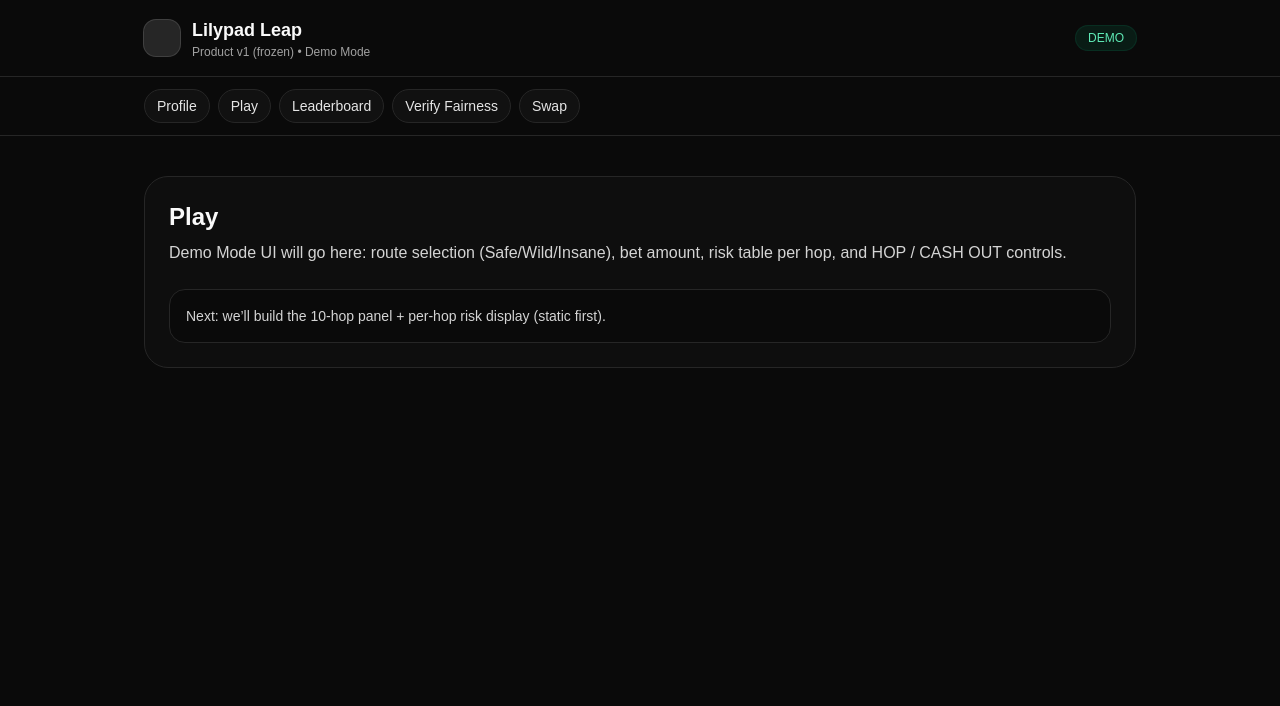
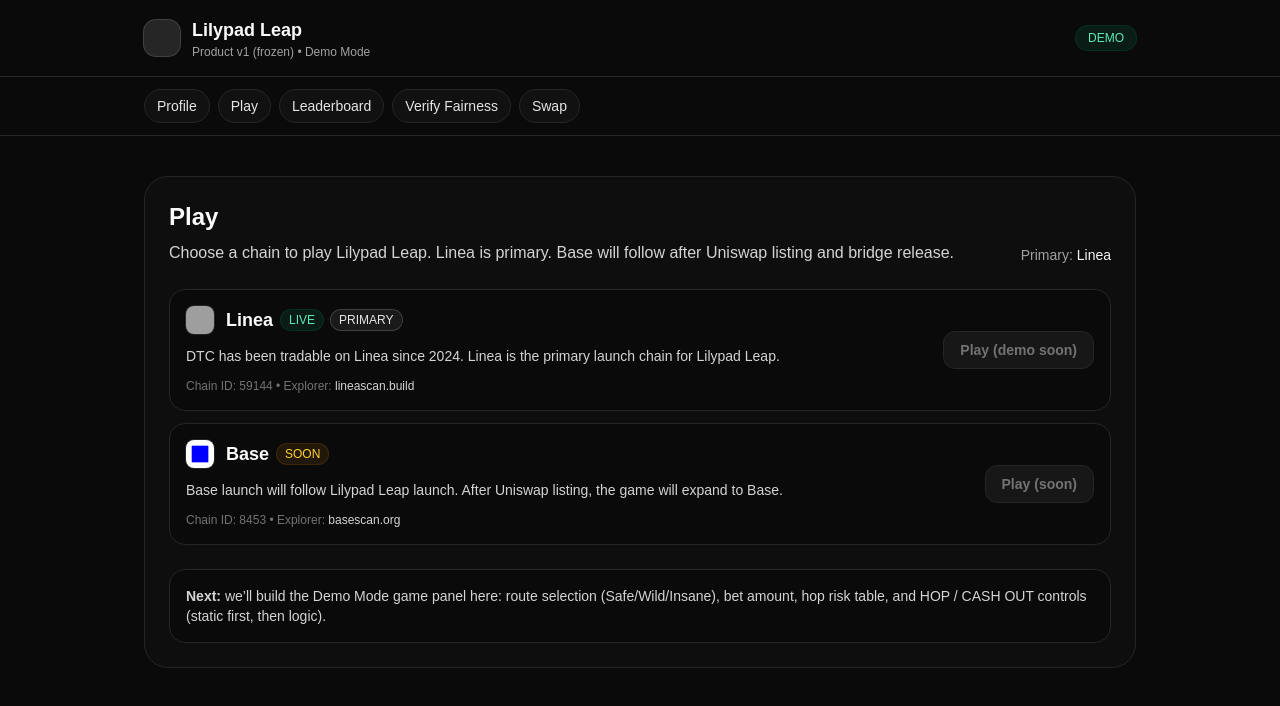
Before and after one commit to DonaldToad/lilypad-leap, a Next.js app: page /play in a window 1280 px wide. Shown: the top 706 px of the page. Built offline with nearby package versions, Linux system fonts and the light colour scheme; grey boxes are pictures that could not be loaded.

Commit message:
Add chain selection UI to Play page

```diff
--- a/app/play/page.tsx
+++ b/app/play/page.tsx
@@ -1,4 +1,19 @@
 import TopNav from "../components/TopNav";
+import { CHAIN_LIST, PRIMARY_CHAIN } from "../lib/chains";
+
+function ChainIcon({ chainKey, alt }: { chainKey: string; alt: string }) {
+  const src = `/chains/${chainKey}.png`;
+  return (
+    <img
+      src={src}
+      alt={alt}
+      width={28}
+      height={28}
+      className="h-7 w-7 rounded-lg ring-1 ring-neutral-800"
+      loading="lazy"
+    />
+  );
+}
 
 export default function PlayPage() {
   return (
@@ -7,15 +22,97 @@
 
       <section className="mx-auto w-full max-w-5xl px-4 py-10">
         <div className="rounded-3xl border border-neutral-800 bg-neutral-900/30 p-6">
-          <h1 className="text-2xl font-bold">Play</h1>
-          <p className="mt-2 text-neutral-300">
-            Demo Mode UI will go here: route selection (Safe/Wild/Insane), bet
-            amount, risk table per hop, and HOP / CASH OUT controls.
-          </p>
+          <div className="flex flex-col gap-2 md:flex-row md:items-end md:justify-between">
+            <div>
+              <h1 className="text-2xl font-bold">Play</h1>
+              <p className="mt-2 text-neutral-300">
+                Choose a chain to play Lilypad Leap. Linea is primary. Base will
+                follow after Uniswap listing and bridge release.
+              </p>
+            </div>
 
+            <div className="text-sm text-neutral-400">
+              Primary:{" "}
+              <span className="text-neutral-100">{PRIMARY_CHAIN.name}</span>
+            </div>
+          </div>
+
+          {/* Chain cards */}
+          <div className="mt-6 grid gap-3">
+            {CHAIN_LIST.map((c) => (
+              <div
+                key={c.key}
+                className="rounded-2xl border border-neutral-800 bg-neutral-950 p-4"
+              >
+                <div className="flex flex-col gap-3 md:flex-row md:items-center md:justify-between">
+                  <div>
+                    <div className="flex items-center gap-3">
+                      <ChainIcon chainKey={c.key} alt={`${c.name} icon`} />
+
+                      <div className="flex items-center gap-2">
+                        <div className="text-lg font-semibold">{c.name}</div>
+
+                        <span
+                          className={
+                            c.statusTag === "LIVE"
+                              ? "rounded-full bg-emerald-500/10 px-2 py-0.5 text-xs font-medium text-emerald-300 ring-1 ring-emerald-500/20"
+                              : "rounded-full bg-amber-500/10 px-2 py-0.5 text-xs font-medium text-amber-300 ring-1 ring-amber-500/20"
+                          }
+                        >
+                          {c.statusTag}
+                        </span>
+
+                        {c.isPrimary ? (
+                          <span className="rounded-full bg-neutral-800/60 px-2 py-0.5 text-xs text-neutral-200 ring-1 ring-neutral-700">
+                            PRIMARY
+                          </span>
+                        ) : null}
+                      </div>
+                    </div>
+
+                    <div className="mt-3 text-sm text-neutral-300">{c.note}</div>
+
+                    <div className="mt-3 text-xs text-neutral-500">
+                      Chain ID: {c.chainId}
+                      {c.explorerBaseUrl ? (
+                        <>
+                          {" "}
+                          • Explorer:{" "}
+                          <span className="text-neutral-300">
+                            {c.explorerBaseUrl.replace("https://", "")}
+                          </span>
+                        </>
+                      ) : null}
+                    </div>
+                  </div>
+
+                  <div className="flex gap-2">
+                    {c.enabled ? (
+                      <button
+                        disabled
+                        className="cursor-not-allowed rounded-xl border border-neutral-800 bg-neutral-900 px-4 py-2 text-sm font-semibold text-neutral-500"
+                      >
+                        Play (demo soon)
+                      </button>
+                    ) : (
+                      <button
+                        disabled
+                        className="cursor-not-allowed rounded-xl border border-neutral-800 bg-neutral-900 px-4 py-2 text-sm font-semibold text-neutral-500"
+                      >
+                        Play (soon)
+                      </button>
+                    )}
+                  </div>
+                </div>
+              </div>
+            ))}
+          </div>
+
+          {/* Next build block */}
           <div className="mt-6 rounded-2xl border border-neutral-800 bg-neutral-950 p-4 text-sm text-neutral-300">
-            Next: we’ll build the 10-hop panel + per-hop risk display (static
-            first).
+            <b>Next:</b> we’ll build the Demo Mode game panel here:
+            route selection (Safe/Wild/Insane), bet amount, hop risk table, and
+            HOP / CASH OUT controls (static first, then logic).
           </div>
         </div>
       </section>
```
